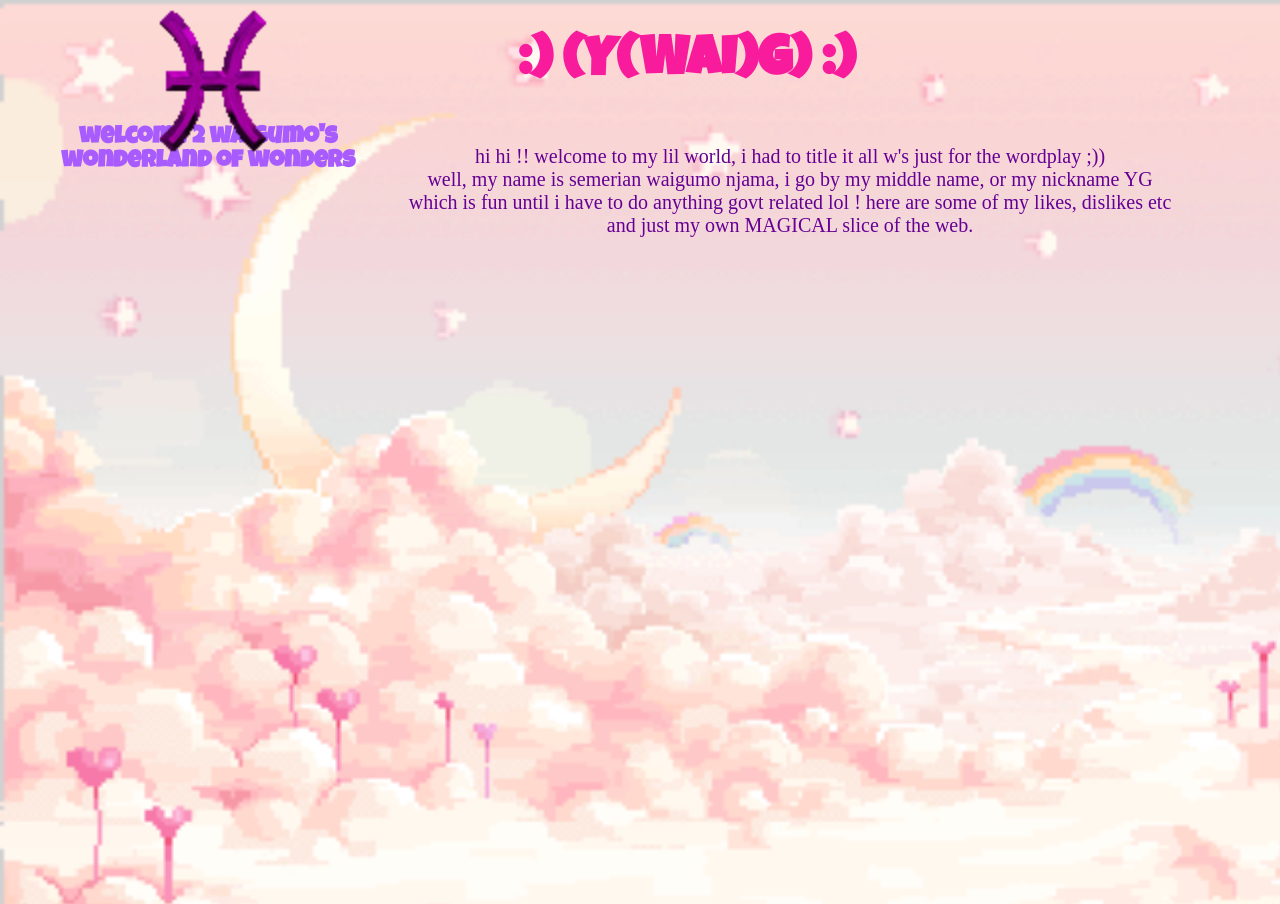
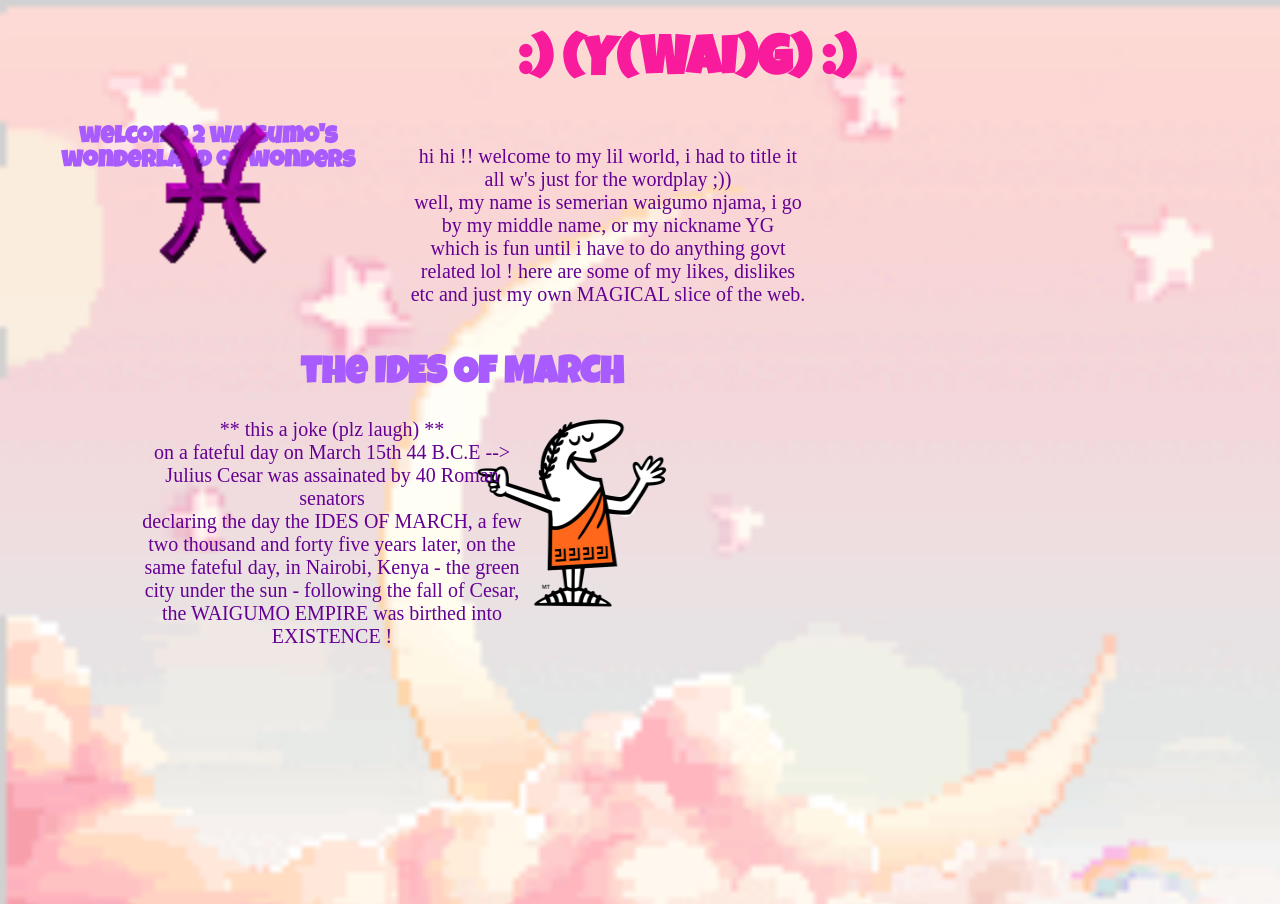
Before and after one commit to swnjama/digitalfolkore_new, a plain HTML site: page index.html in a window 1280 px wide. Shown: the top 904 px of the page. Drawn offline with Linux system fonts and the light colour scheme.

Commit message:
added ides of march

```diff
--- a/index.html
+++ b/index.html
@@ -18,6 +18,7 @@
   }
 
   h1 {
+    position: relative;
     text-align: center;
     font-family: "Luckiest Guy", cursive;
     font-size: 54px;
@@ -41,28 +42,46 @@
 
 
   h2 {
+    position: relative;
     text-align: center;
     font-family: "Luckiest Guy", cursive;
     color: hsl(268, 100%, 68%);
     max-width: 400px;
   }
 
-  .firstp {
+  p {
+    position: relative;
     text-align: center;
     font-size: 20px;
     color: hsl(281, 100%, 29%);
+    max-width: 400px;
+    }
+
+  .firstp {
     margin: 250px;
-    transform: translate(150px, -279px)
+    transform: translate(150px, -279px);
+    max-width: 400px;
   }
   .pisces1{
-   transform: translate(100px, -785px);
+   position: absolute;
+   transform: translate(100px, -742px);
    width: 200px;
    height: 200px
   }
   .secondh2{
-   transform: translate(150px, -700px);
+   transform: translate(254px, -479px);
+   font-size: 38px;
    text-align: center;
-
+  }
+  .casears{
+   position: absolute;
+   transform: translate(464px, -492px) scaleX(-1);;
+   width: 200px;
+   height: 200px
+  }
+  .secondp{
+   transform: translate(-126px, -705px);
+   margin: 250px;
   }
 </style>
 <body>
@@ -81,8 +100,20 @@
     which is fun until i have to do anything govt related lol !
     here are some of my likes, dislikes etc and just my own MAGICAL slice of the web.
   </p>
-  <img src="pisces.gif" alt="pisces symbol floating around" class=pisces1>
-<!--   <h2 class="secondh2">
+  <img src="pisces.gif" alt="pisces symbol" class="pisces1">
+  <h2 class="secondh2">
     the IDES OF MARCH
-  </h2> -->
+  </h2>
+  <img src="casears gif.gif" alt="casears.gif" class="casears">
+  <p class="secondp">
+    ** this a joke (plz laugh) **
+    <br>
+    on a fateful day on March 15th 44 B.C.E -->
+    Julius Cesar was assainated by 40 Roman senators
+    <br>
+    declaring the day the IDES OF MARCH, a few two thousand
+    and forty five years later, on the same fateful day, in Nairobi, Kenya -
+    the green city under the sun - following the fall of Cesar, the
+    WAIGUMO EMPIRE was birthed into EXISTENCE !
+  </p>
 </body>
```
